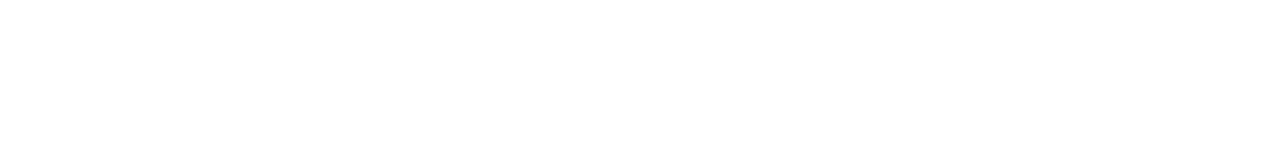
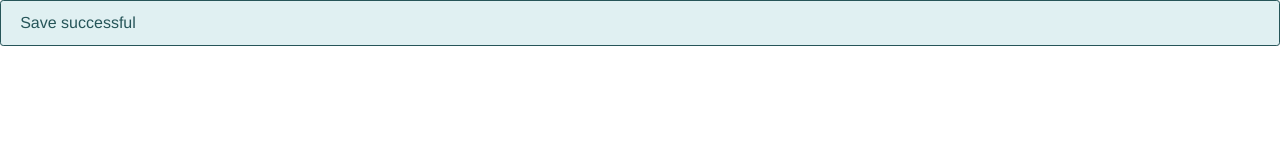
Before and after one commit to jdsutherland/css-in-depth, a plain HTML site: page ch09-modular-css/index.html in a window 1280 px wide. Drawn offline with Linux system fonts and the light colour scheme.

Commit message:
Add message module

```diff
--- a/ch09-modular-css/index.html
+++ b/ch09-modular-css/index.html
@@ -4,8 +4,12 @@
     <meta charset="UTF-8">
     <meta name="viewport" content="width=device-width, initial-scale=1">
     <link rel="stylesheet" href="base.css">
+    <link rel="stylesheet" href="message.css">
   </head>
 
   <body>
+    <div class="message">
+      Save successful
+    </div>
   </body>
 </html>
--- /dev/null
+++ b/ch09-modular-css/message.css
@@ -0,0 +1,7 @@
+.message {
+  padding: 0.8em 1.2em;
+  border-radius: 0.2em;
+  border: 1px solid #265559;
+  color: #265559;
+  background-color: #e0f0f2;
+}
```
